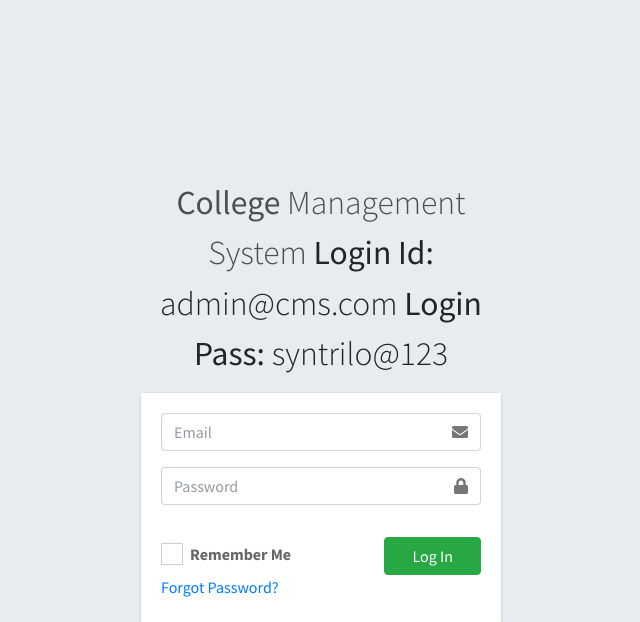
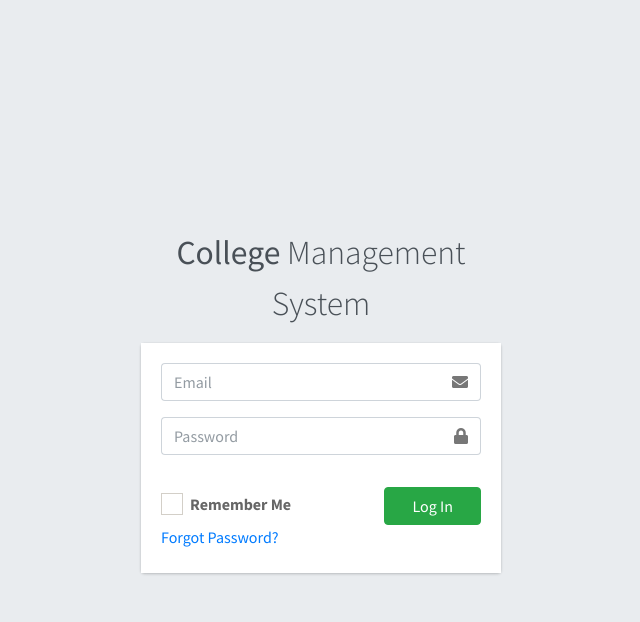
Before and after one commit to hrishabhsingh1n/CollegeManagement, a Django app: page / in a window 1280 px wide. Shown: the top 622 px of the page, without its empty margins (319-959 px from the left). Run offline with Django 3.2, Linux system fonts and the light colour scheme; some libraries are stand-ins or nearby versions.

Commit message:
Update login.html

```diff
--- a/main_app/templates/main_app/login.html
+++ b/main_app/templates/main_app/login.html
@@ -26,8 +26,7 @@
     <div class="login-box">
         <div class="login-logo">
             <a href=""><b>College</b> Management System</a>
-            <b>Login Id: </b> admin@cms.com
-            <b>Login Pass: </b> syntrilo@123
+
 
         </div>
         <!-- /.login-logo -->
```
